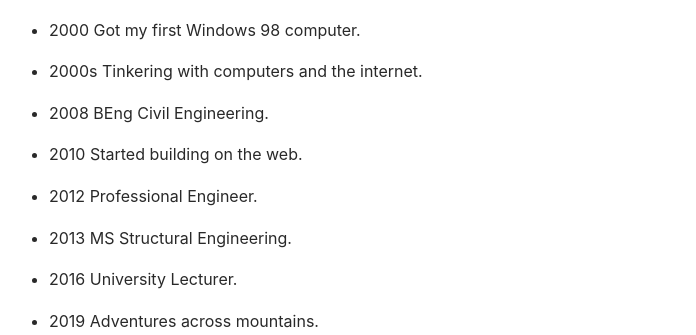
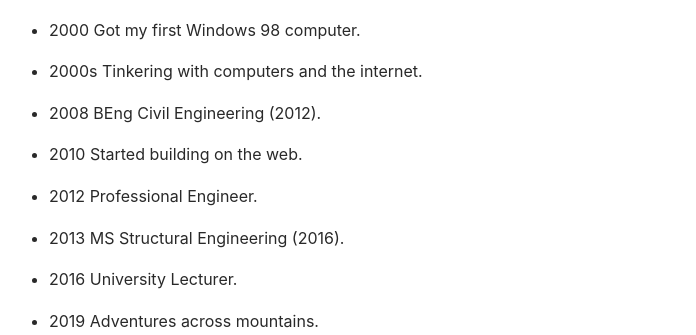
Before and after one commit to fyikamran/fyikamran.github.io, a Jekyll site: the page built from about.html, in a window 1280 px wide. Shown: the part 470-805 px from the top of the page, without its empty margins (291-987 px from the left). Built offline with Jekyll 4.4.1, drawn with Linux system fonts in a browser that asks for light colours.

Commit message:
Update about.html

```diff
--- a/about.html
+++ b/about.html
@@ -16,10 +16,10 @@ title: "About - Muhammad Kamran"
   <li><time>1990s</time> Born. Tiny hands, couldn't type.</li>
   <li><time>2000</time> Got my first Windows 98 computer.</li>
   <li><time>2000s</time> Tinkering with computers and the internet.</li>
-  <li><time>2008</time> BEng Civil Engineering.</li>
+  <li><time>2008</time> BEng Civil Engineering (2012).</li>
   <li><time>2010</time> Started building on the web.</li>
   <li><time>2012</time> Professional Engineer.</li>
-  <li><time>2013</time> MS Structural Engineering.</li>
+  <li><time>2013</time> MS Structural Engineering (2016).</li>
   <li><time>2016</time> University Lecturer.</li>
   <li><time>2019</time> Adventures across mountains.</li>
   <li><time>2022</time> Got married. Swapped mountains with dinners.</li>
```
